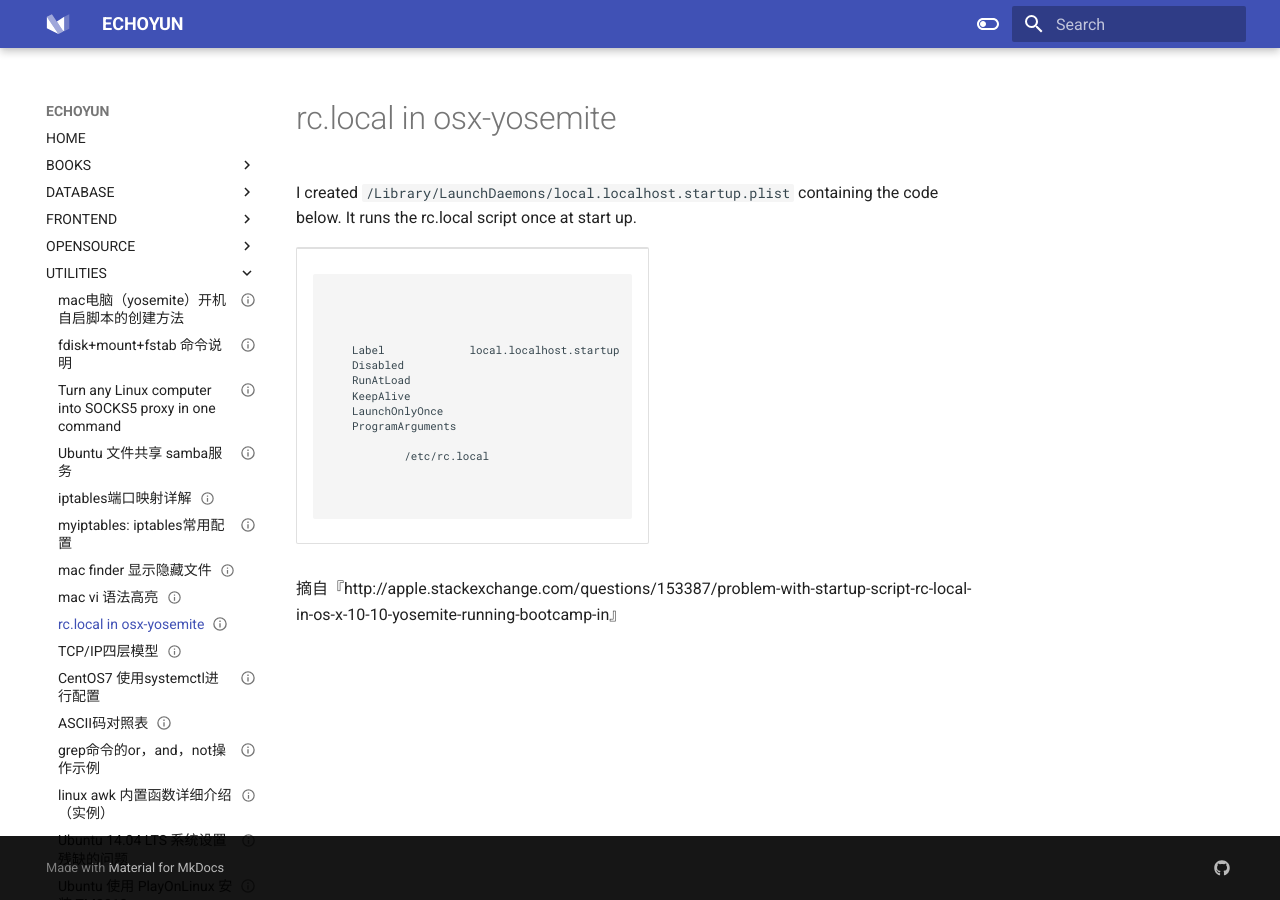
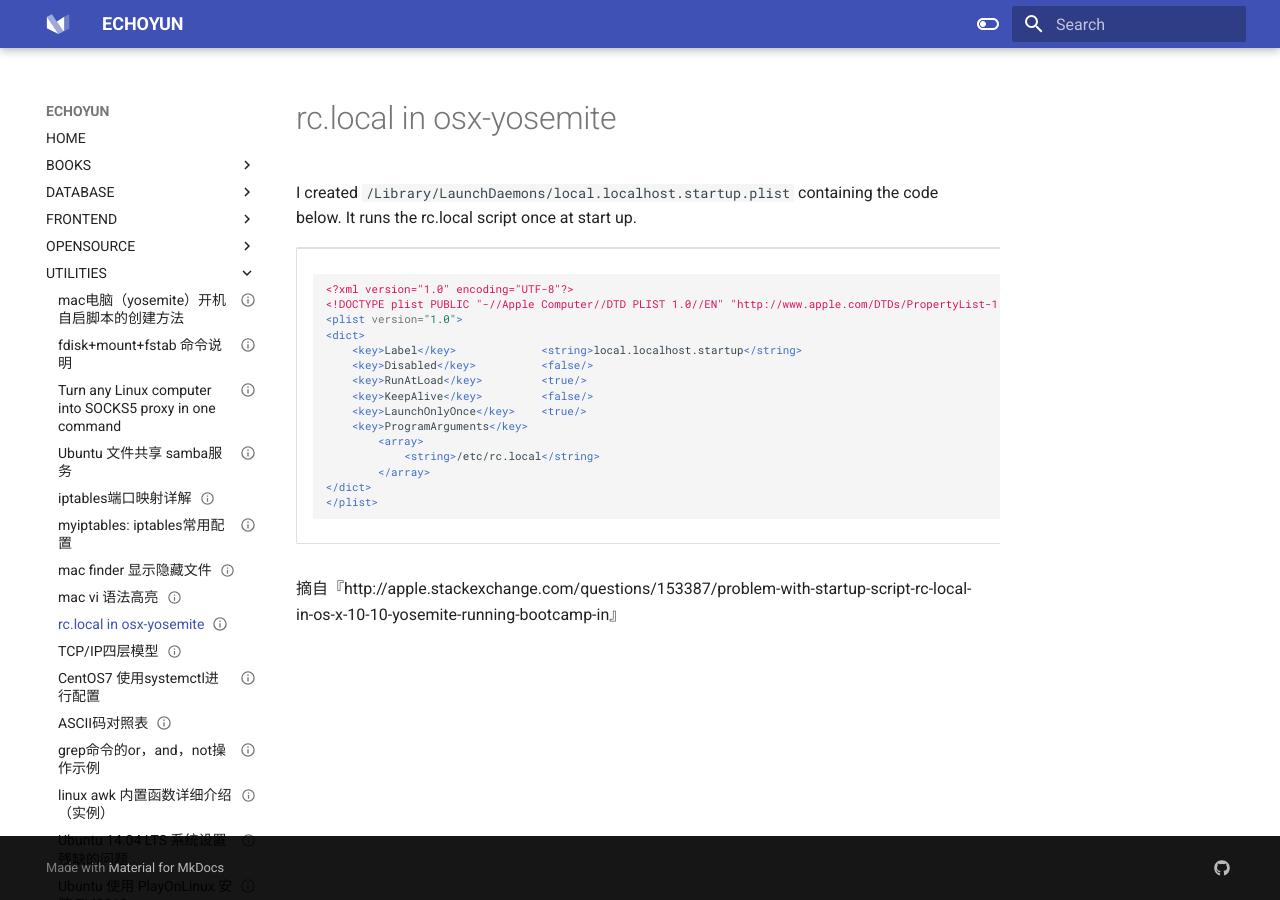
Before and after one commit to cloudecho/cloudecho.github.io, an MkDocs documentation site: the page built from docs/UTILITIES/2015-12-09-rc-local-in-osx-yosemite.html.md, in a window 1280 px wide. Built offline with MkDocs 1.6.1 and Material for MkDocs 9.7.7, drawn with Linux system fonts in a browser that asks for light colours.

Commit message:
fix rc-local-in-osx-yosemite.html.md

````diff
--- a/docs/UTILITIES/2015-12-09-rc-local-in-osx-yosemite.html.md
+++ b/docs/UTILITIES/2015-12-09-rc-local-in-osx-yosemite.html.md
@@ -19,7 +19,9 @@
 <tr>
 <td class="answercell">
 <div class="post-text">
-<pre><code><?xml version="1.0" encoding="UTF-8"?>
+
+```xml
+<?xml version="1.0" encoding="UTF-8"?>
 <!DOCTYPE plist PUBLIC "-//Apple Computer//DTD PLIST 1.0//EN" "http://www.apple.com/DTDs/PropertyList-1.0.dtd">
 <plist version="1.0">
 <dict>
@@ -33,7 +35,9 @@
             <string>/etc/rc.local</string>
         </array>
 </dict>
-</plist> </code></pre>
+</plist>
+```
+
 </div>
 </td>
 </tr>
````
